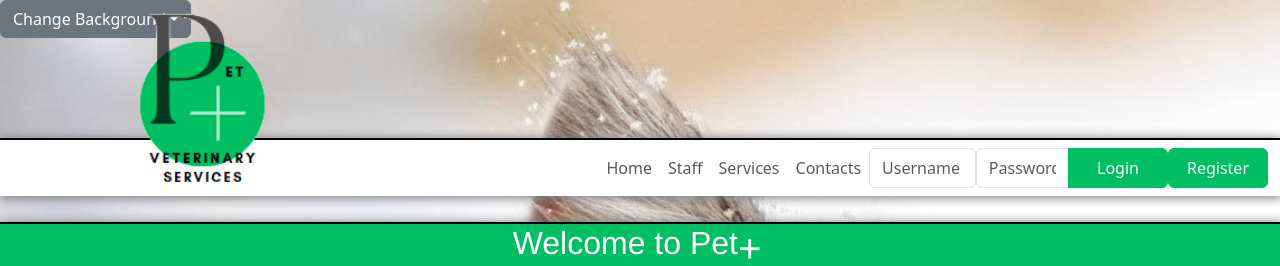
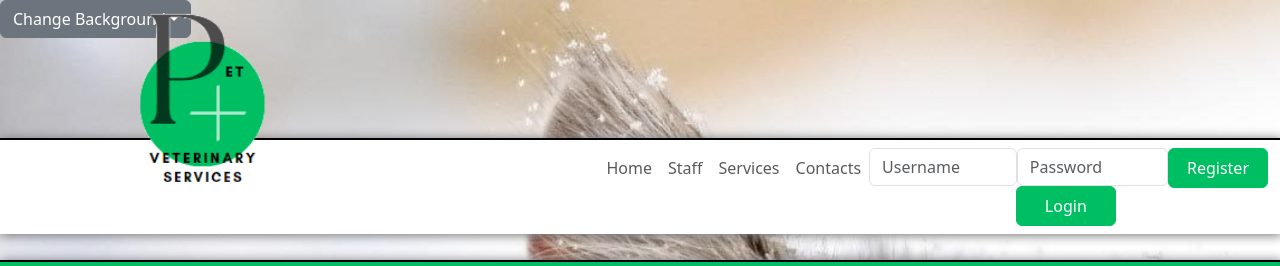
Before and after one commit to ShoNuffEnuff/puppy-website, a React (Create React App) app: page / in a window 1280 px wide. Shown: the top 266 px of the page. Built offline with nearby package versions, Linux system fonts and the light colour scheme.

Commit message:
commit the git

```diff
--- a/src/components/NaviBar.css
+++ b/src/components/NaviBar.css
@@ -28,12 +28,13 @@
     height: 0;
     top: 0%;
 }
-
-.passwordStyle{
-    width: 180%;
-    margin: 0%;
+.passwordContainer{
+    width: 4cm;
 }
 
+.loginContainer{
+    margin-left: 5px;
+}
 .custom-btn-Login {
     background-color: #00bf63;
     border-color: #00bf63;
--- a/src/components/NaviBar.jsx
+++ b/src/components/NaviBar.jsx
@@ -150,6 +150,7 @@ function NaviBar({
                         ) : (
                             <Form onSubmit={handleSubmit} className="d-flex">
                                 <InputGroup>
+                                    <div className='usernameContainer'>
                                     <Form.Control
                                         placeholder="Username"
                                         aria-label="Username"
@@ -158,8 +159,10 @@ function NaviBar({
                                         value={formData.username}
                                         onChange={handleChange}
                                     />
+                                    </div>
                                 </InputGroup>
-                                        <InputGroup className="passwordStyle">
+                                        <InputGroup>
+                                            <div className= 'passwordContainer'>
                                                 <Form.Control
                                                     type="password"
                                                     placeholder="Password"
@@ -168,9 +171,12 @@ function NaviBar({
                                                     value={formData.password}
                                                     onChange={handleChange}
                                                 />
+                                            </div>
+                                    <div className='loginContainer'>
                                         <Button type="submit" className="custom-btn-Login">
                                             Login
                                         </Button>
+                                    </div>
                                 </InputGroup>
                                 <RegistrationForm />
                                     </Form>
--- a/src/pages/Home.css
+++ b/src/pages/Home.css
@@ -13,6 +13,7 @@
 }
 .title-container{
     max-width: 100%;
+    height: 65px;
     display: flex;
     flex-direction: row;
     justify-content: center;
```
Lines whose indentation alone changed are shown as unchanged.
